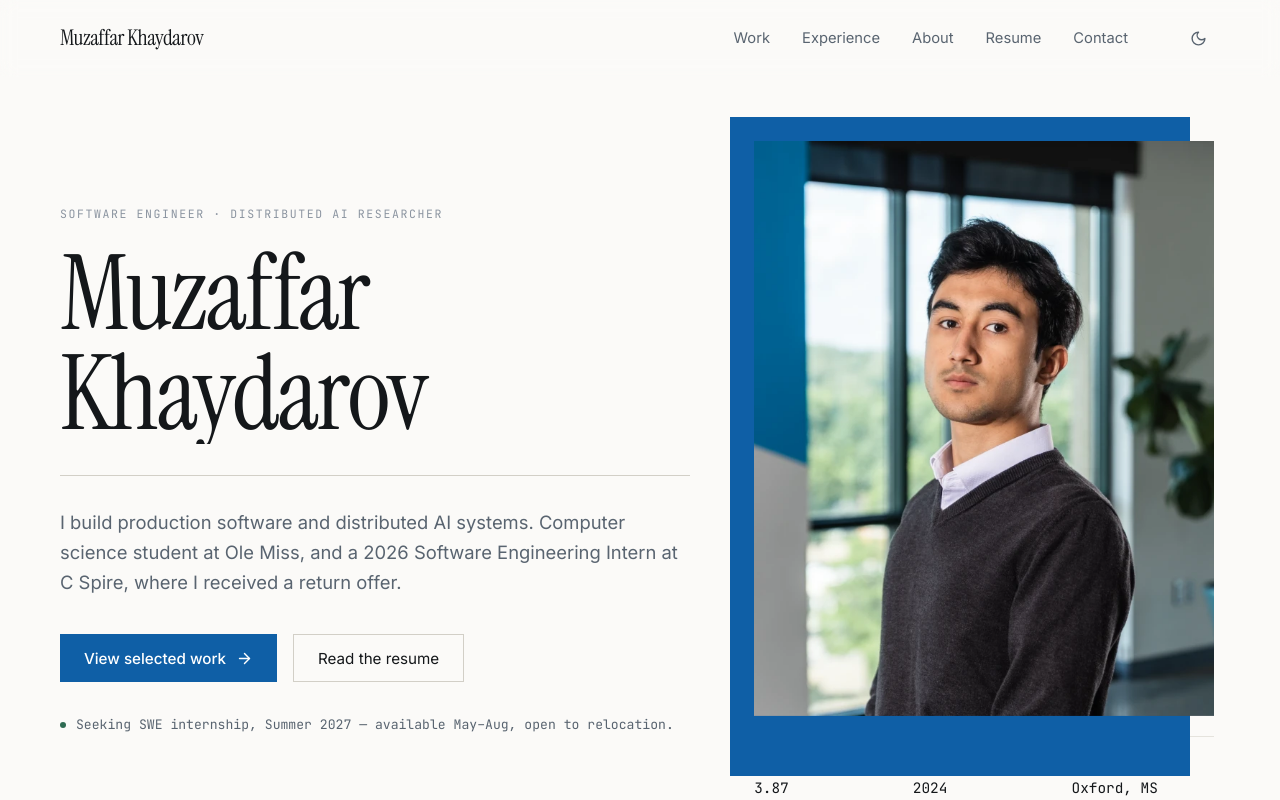
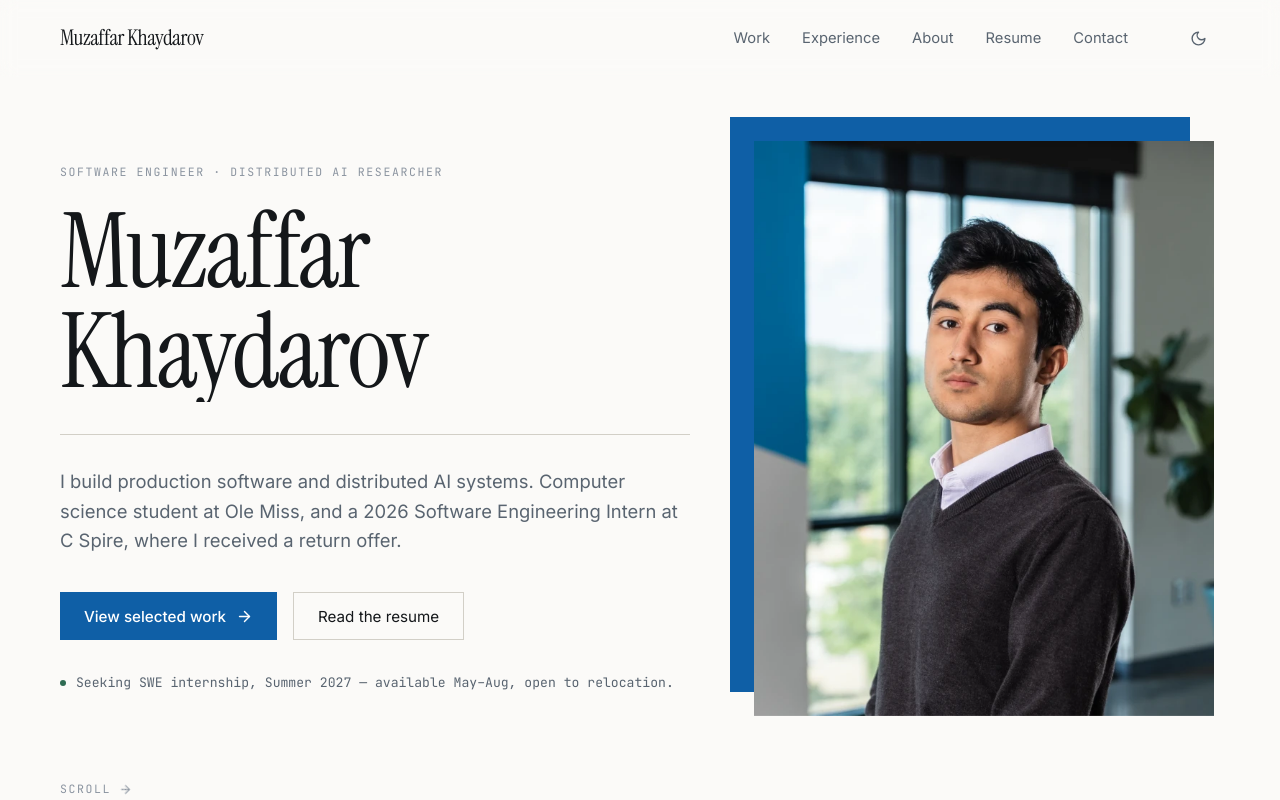
Before and after one commit to mountstorm/muzaffars, a Next.js app: page / in a window 1280 px wide. Shown: the top 800 px of the page. Built offline with nearby package versions, Linux system fonts and the light colour scheme.

Commit message:
Drop GPA, start year and location from the hero; they belong on About

```diff
--- a/src/components/home/Hero.tsx
+++ b/src/components/home/Hero.tsx
@@ -95,19 +95,6 @@ export default function Hero() {
               className="object-cover object-[center_22%]"
             />
           </div>
-
-          <dl className="mt-5 grid grid-cols-3 gap-4 border-t border-[var(--rule)] pt-4">
-            {[
-              ['GPA', '3.87'],
-              ['Shipping since', '2024'],
-              ['Based in', 'Oxford, MS']
-            ].map(([k, v]) => (
-              <div key={k}>
-                <dt className="label">{k}</dt>
-                <dd className="mono mt-1 text-[0.9rem] text-[var(--ink)]">{v}</dd>
-              </div>
-            ))}
-          </dl>
         </div>
       </div>
 
```
